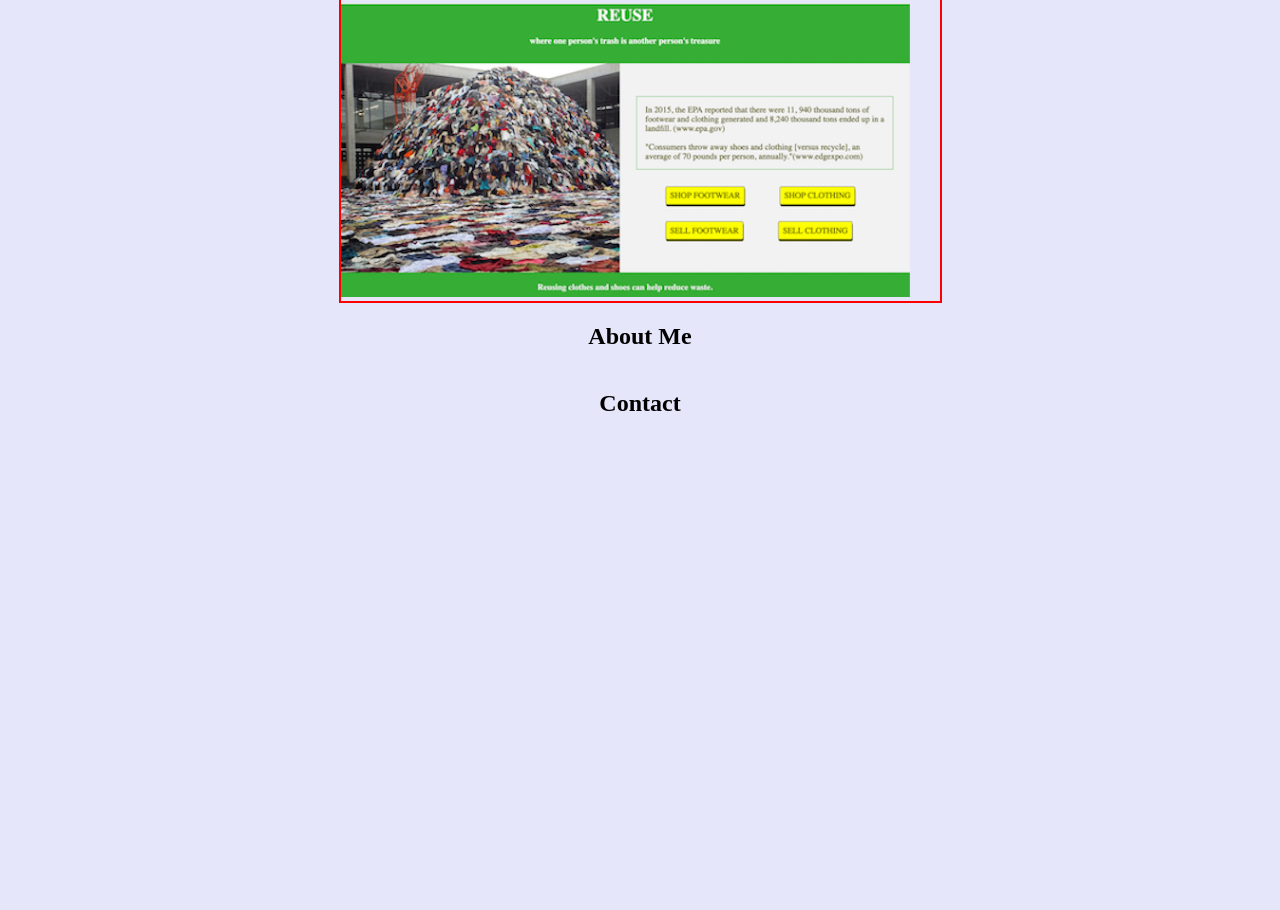
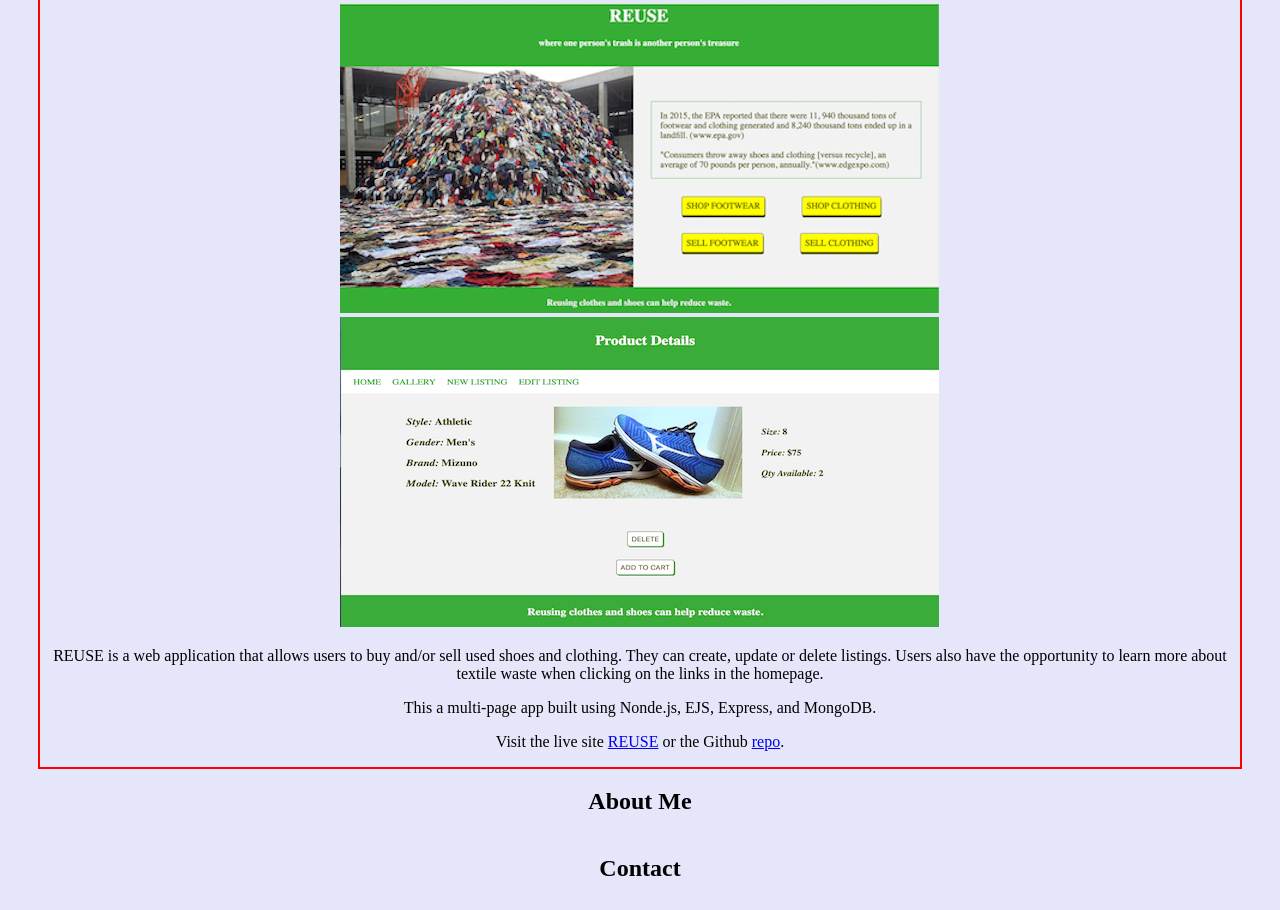
Before and after one commit to lmellon/my-portfolio, a plain HTML site: page index.html in a window 1280 px wide. Shown: the part 515-1425 px from the top of the page. Before the commit the page ends 960 px from the top, so only its background shows below. Drawn offline with Linux system fonts and the light colour scheme.

Commit message:
created first project div

```diff
--- a/index.html
+++ b/index.html
@@ -26,6 +26,10 @@
         <div class="work">
             <h2 id="work">My Work</h2>
             <img src="images/REUSE.png" alt="REUSE App">
+            <img src="images/REUSE-item.png" alt="REUSE item">
+            <p>REUSE is a web application that allows users to buy and/or sell used shoes and clothing. They can create, update or delete listings. Users also have the opportunity to learn more about textile waste when clicking on the links in the homepage.</p>
+            <p>This a multi-page app built using Nonde.js, EJS, Express, and MongoDB.</p>
+            <p>Visit the live site <a href="https://crud-app-ecommerce.herokuapp.com/">REUSE</a> or the Github <a href="https://github.com/lmellon/CRUD-app">repo</a>.</p>
         </div>
         <div class="about">
             <h2 id="about">About Me</h2>
--- a/main.css
+++ b/main.css
@@ -40,7 +40,8 @@ li > a {
 
 .work {
     border: 2px red solid;
-
+    width: 95%;
+    text-align: center;
 }
 
 .work > img {
```
Also changed, not shown: images/REUSE-item.png (added).
